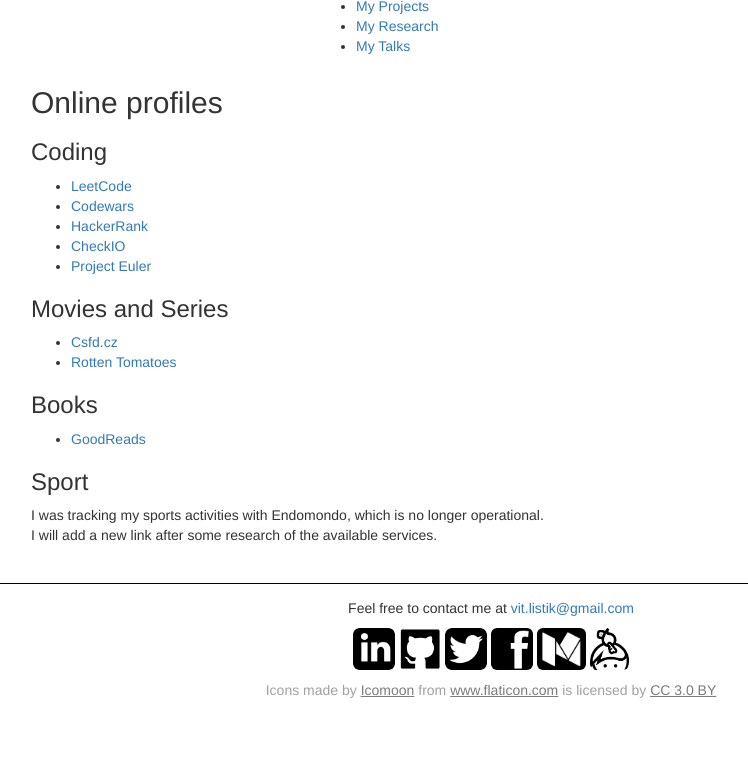
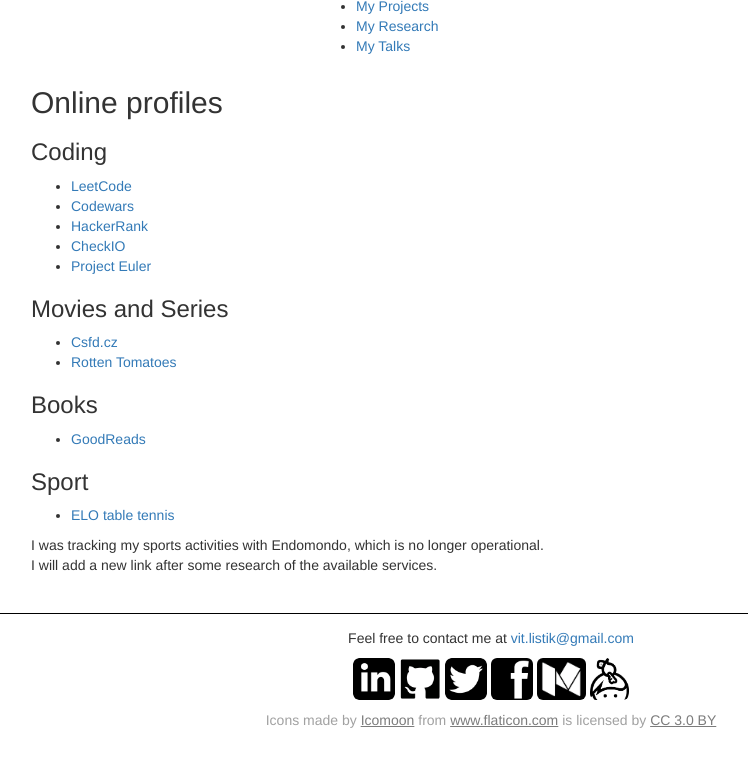
Before and after one commit to tivvit/tivvit.github.io, a Jekyll site: the page built from about.html, in a window 1280 px wide, cut to the strip 331-1131 px from the top of the page. Shown: the top 767 px of the strip, without its empty margins (149-897 px from the left). Built offline with Jekyll 4.4.1, drawn with Linux system fonts in a browser that asks for light colours.

Commit message:
added elost to sport section and city to the CV

```diff
--- a/about.html
+++ b/about.html
@@ -63,6 +63,11 @@
             </li>
         </ul>
         <h3>Sport</h3>
+        <ul>
+            <li>
+                <a href="https://www.elost.cz/st/hrac/listik_vit_1991">ELO table tennis</a>
+            </li>
+        </ul>
         <p>
             I was tracking my sports activities with Endomondo, which is no longer operational.<br>
             I will add a new link after some research of the available services.
--- a/cv.html
+++ b/cv.html
@@ -36,7 +36,7 @@
 <h1>Vít Listík</h1>
 
 <p>
-    <a href="mailto:vit.listik@gmail.com">vit.listik@gmail.com</a>, +420 728 997 867<br>
+    <a href="mailto:vit.listik@gmail.com">vit.listik@gmail.com</a>, +420 728 997 867<br>, Prague
 <!--    11.6.1991; Prague, Slezská 397/12, 120 00, Czechia<br/>-->
     <a href="https://www.linkedin.com/in/tivvit">https://www.linkedin.com/in/tivvit</a>
 </p>
```
